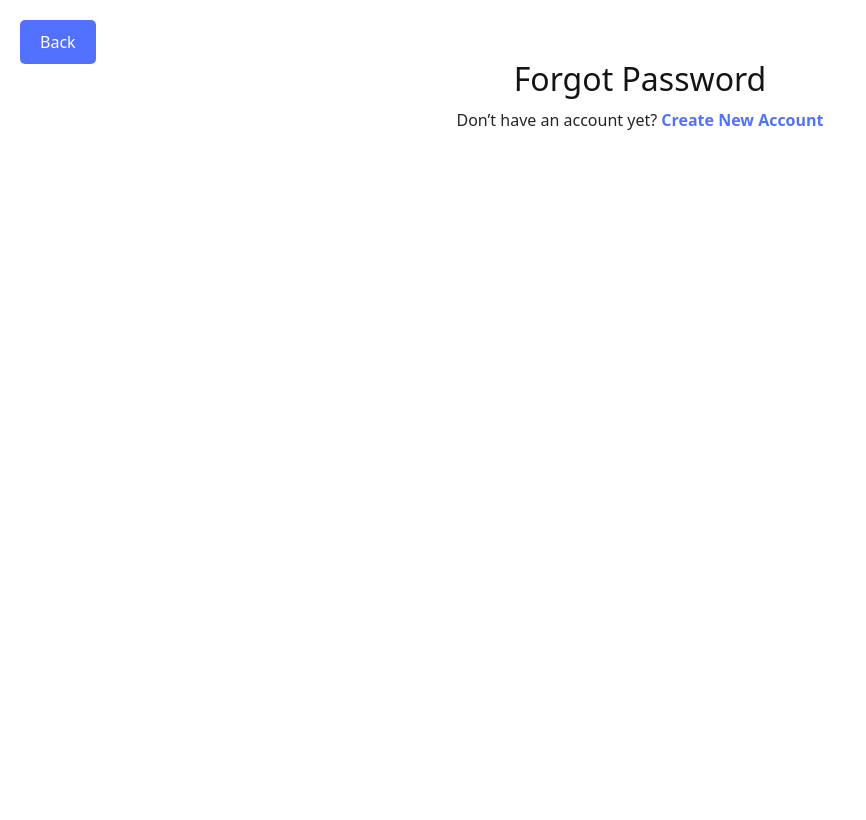
After one commit to dheerazsah/Final-Year-Project-Paperlify, a Django app: page /resetpassword in a window 1280 px wide. The commit adds this page. Shown: the whole page, without its empty margins (0-866 px from the left). Run offline with Django 4.2, Linux system fonts and the light colour scheme.

Commit message:
Add: resetpassword.html page
In this commit, the HTML page of reset password is updated with new password and confirm new password field. The views names are added to this page.

```diff
--- a/Paperlify/static/dashstyle.css
+++ b/Paperlify/static/dashstyle.css
@@ -546,11 +546,12 @@
     color: var(--color-white);
     padding: 10px 20px;
     text-decoration: none;
+    border: none;
     border-radius: 5px;
   }
 
   .see-more-btn:hover {
-    background-color: #0056b3;
+    background-color: var(--hover-blue);
   }
 
   .browse-button {
--- /dev/null
+++ b/Paperlify/templates/resetpassword.html
@@ -0,0 +1,44 @@
+<!DOCTYPE html>
+<html lang="en">
+<head>
+    <meta charset="UTF-8">
+    <meta name="viewport" content="width=device-width, initial-scale=1.0">
+    <link rel="stylesheet" href="./static/dashstyle.css"/>
+    <link rel="stylesheet" href="https://fonts.googleapis.com/css2?family=DM Sans:wght@400;500;700&display=swap"/>
+    <link href="https://cdn.jsdelivr.net/npm/bootstrap@5.3.2/dist/css/bootstrap.min.css" rel="stylesheet" integrity="sha384-T3c6CoIi6uLrA9TneNEoa7RxnatzjcDSCmG1MXxSR1GAsXEV/Dwwykc2MPK8M2HN" crossorigin="anonymous">
+    <script src="https://cdn.jsdelivr.net/npm/bootstrap@5.3.2/dist/js/bootstrap.bundle.min.js" integrity="sha384-C6RzsynM9kWDrMNeT87bh95OGNyZPhcTNXj1NW7RuBCsyN/o0jlpcV8Qyq46cDfL" crossorigin="anonymous"></script>
+    <link rel="stylesheet" href="https://unicons.iconscout.com/release/v4.0.0/css/line.css">
+    <link rel="icon" type="image/x-icon" href="./static/images/Paperlify Logo Blue.png">
+    <title>Forgot Password</title>
+</head>
+<body>
+    <div class="back-button">
+        <a href="{% url 'login' %}">Back</a>
+    </div>
+
+    <div class="forgot-password-container">
+        <section class="content">
+            <h1 class="forgot-password-title">Forgot Password</h1>
+                {% if otp_verified %}
+                    <form method="post" action="{% url 'resetpassword' %}">
+                        {% csrf_token %}
+
+                        <div class="input-field">
+                            <label for="new-password">New Password</label>
+                            <input type="password" id="new-password" name="new_password" required>
+                        </div>
+                        <div class="input-field">
+                            <label for="confirm-password">Confirm Password</label>
+                            <input type="password" id="confirm-password" name="confirm_password" required>
+                        </div>
+                        <input type="hidden" name="email" value="{{ email }}" />
+                        <button type="submit" class="change-password-button" name="change_password">Change Password</button>
+                    </form>
+                {% endif %}
+            <div class="login-container">
+                <p>Don’t have an account yet? <a href="{% url 'signup' %}" class="hyper-link"><strong>Create New Account</strong></a></p>
+            </div>
+        </section>
+    </div>
+</body>
+</html>
```
